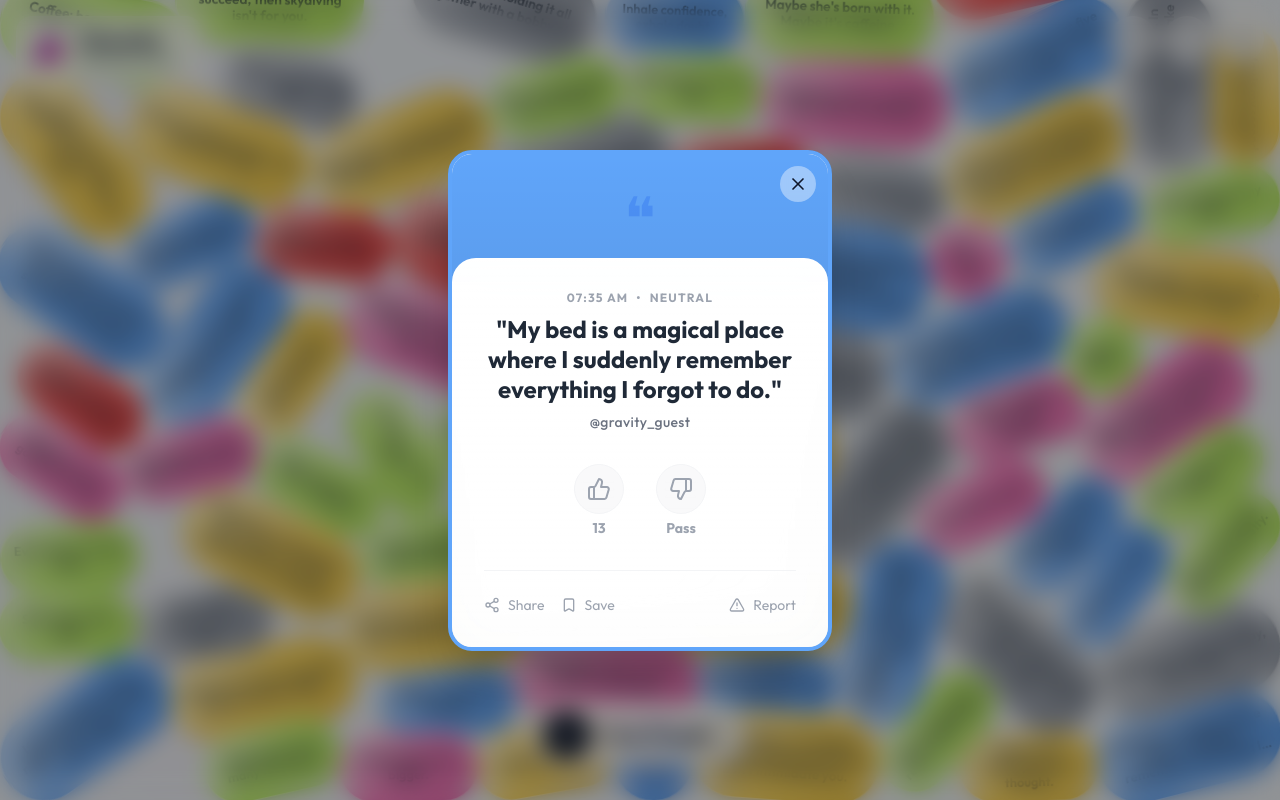
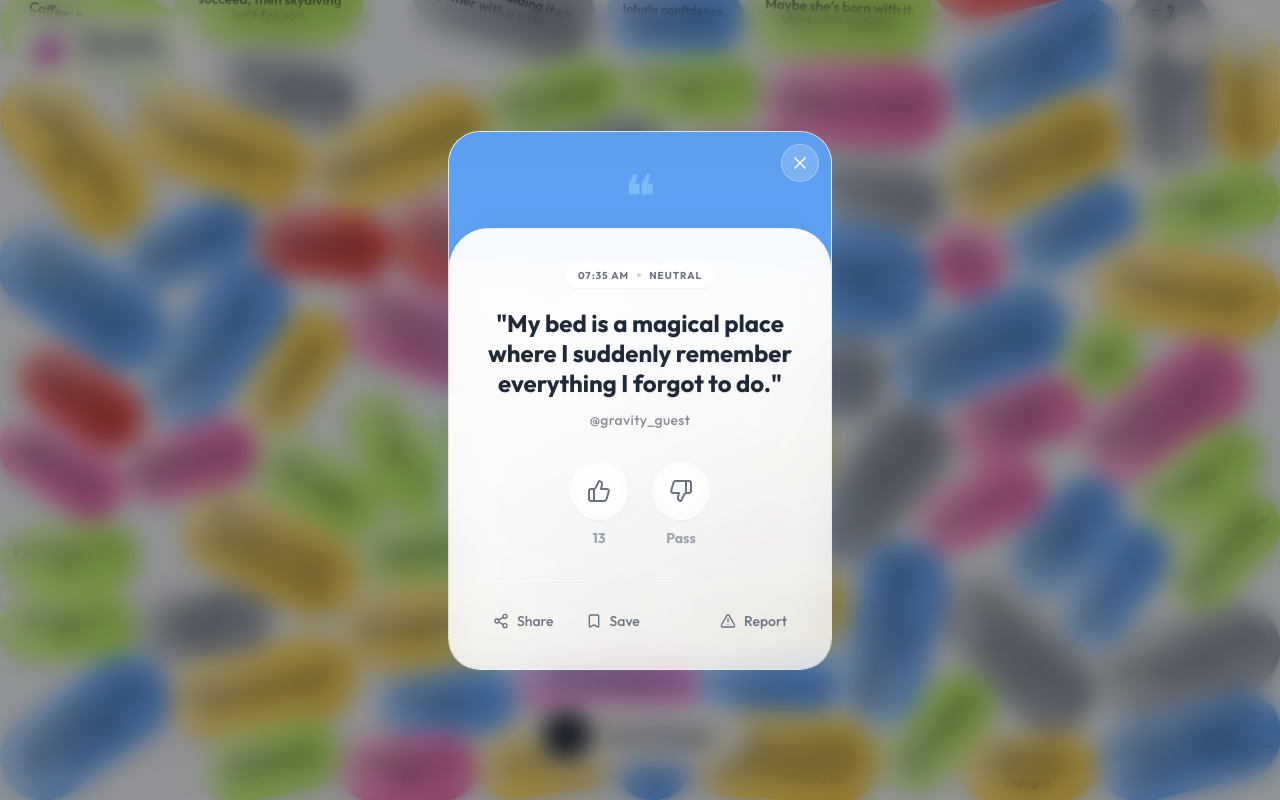
Before and after one commit to phalla-doll/gravity-post, a React (Vite) app: page / in a window 1280 px wide. Both pictures are taken after a click on the element 1187 px from the left and 746 px from the top of the page. Built offline with nearby package versions, Linux system fonts and the light colour scheme; no server answers.

Commit message:
refactor: Improve PostDetailModal styling and UX
Enhances the visual appearance and user experience of the Post Detail Modal.
This includes softer gradients, rounded corners, and a subtle colored shadow to better match the post's mood. The close button is also made more prominent and accessible.

```diff
--- a/components/PostDetailModal.tsx
+++ b/components/PostDetailModal.tsx
@@ -53,56 +53,67 @@ const PostDetailModal: React.FC<PostDetailModalProps> = ({
       onClick={onClose}
     >
       <div
-        className="relative bg-gradient-to-br from-white/95 to-white/85 backdrop-blur-xl border border-white/60 rounded-3xl shadow-2xl w-full max-w-sm overflow-hidden animate-in zoom-in-95 duration-200 border-4"
-        style={{ borderColor: post.color }}
+        className="relative bg-gradient-to-br from-white/80 to-white/40 backdrop-blur-2xl border border-white/60 rounded-[2rem] w-full max-w-sm overflow-hidden animate-in zoom-in-95 duration-200"
+        style={{
+            boxShadow: `0 25px 50px -12px ${post.color}50` // Soft colored shadow
+        }}
         onClick={(e) => e.stopPropagation()}
       >
-        <button
-          onClick={onClose}
-          className="absolute top-3 right-3 p-2 bg-white/40 hover:bg-white/80 rounded-full transition z-10 backdrop-blur-sm"
-        >
-          <X size={20} />
-        </button>
-
+        {/* Header - Mood Color */}
         <div
           className="h-32 w-full flex items-center justify-center p-6 relative"
           style={{ backgroundColor: post.color }}
         >
-           <div className="absolute inset-0 bg-gradient-to-b from-transparent to-black/5 pointer-events-none" />
-           {/* Decorative Mood Icon/Text could go here */}
-           <span className="text-6xl opacity-20 filter grayscale contrast-200 mix-blend-overlay">
+           {/* Soft gradient overlay for depth */}
+           <div className="absolute inset-0 bg-gradient-to-b from-black/5 to-transparent pointer-events-none" />
+
+           <button
+            onClick={onClose}
+            className="absolute top-3 right-3 p-2 bg-white/20 hover:bg-white/40 text-white rounded-full transition z-10 backdrop-blur-md border border-white/30"
+          >
+            <X size={20} />
+          </button>
+
+           <span className="text-6xl opacity-30 filter contrast-200 mix-blend-overlay text-white select-none">
              ❝
            </span>
         </div>
 
-        <div className="p-8 text-center -mt-6 bg-gradient-to-b from-white to-white/80 backdrop-blur-xl rounded-t-3xl relative">
-            <div className="text-xs font-bold text-gray-400 uppercase tracking-widest mb-2 flex items-center justify-center gap-2">
-              <span>{new Date(post.createdAt).toLocaleTimeString([], { hour: '2-digit', minute:'2-digit' })}</span>
-              <span>•</span>
-              <span>{post.sentiment}</span>
+        {/* Content Body - Glassmorphism */}
+        <div className="p-8 text-center -mt-8 bg-gradient-to-b from-white/95 via-white/80 to-white/60 backdrop-blur-xl rounded-t-[2.5rem] relative border-t border-white/60 shadow-[0_-10px_40px_rgba(0,0,0,0.05)]">
+
+            {/* Metadata Pill */}
+            <div className="inline-flex items-center justify-center gap-2 px-3 py-1 rounded-full bg-white/50 border border-white/60 backdrop-blur-sm mb-5 shadow-sm">
+                <span className="text-[10px] font-bold text-gray-500 uppercase tracking-widest">
+                    {new Date(post.createdAt).toLocaleTimeString([], { hour: '2-digit', minute:'2-digit' })}
+                </span>
+                <span className="w-1 h-1 rounded-full bg-gray-400/50"></span>
+                <span className="text-[10px] font-bold text-gray-500 uppercase tracking-widest">{post.sentiment}</span>
             </div>
 
-            <p className="text-2xl font-bold text-gray-800 leading-tight mb-2">
+            <p className="text-2xl font-bold text-gray-800 leading-tight mb-3 drop-shadow-sm">
               "{post.text}"
             </p>
 
-            {/* Username Display */}
-            <p className="text-sm font-medium text-gray-500 mb-8 tracking-wide">
+            <p className="text-sm font-medium text-gray-500 mb-8 tracking-wide flex items-center justify-center gap-1 opacity-80">
               {username}
             </p>
 
-            <div className="flex items-center justify-center gap-8">
+            {/* Actions */}
+            <div className="flex items-center justify-center gap-6">
               {/* Upvote Button */}
               <button
                 onClick={() => handleVote(1)}
                 className={`
-                  flex flex-col items-center gap-1 transition-all duration-300 ease-[cubic-bezier(0.34,1.56,0.64,1)]
-                  ${animatingBtn === 1 ? 'scale-125 text-green-500' : (hasVoted === 1 ? 'text-green-600 scale-110' : 'text-gray-400 hover:text-gray-600 hover:scale-105')}
+                  flex flex-col items-center gap-2 transition-all duration-300
+                  ${animatingBtn === 1 ? 'scale-110' : 'hover:scale-105'}
                 `}
               >
                 <div className={`
-                  p-3 rounded-full transition-all duration-300 backdrop-blur-sm
-                  ${animatingBtn === 1 ? 'bg-green-200 ring-4 ring-green-100 shadow-lg' : (hasVoted === 1 ? 'bg-green-100' : 'bg-gray-100/50 border border-gray-100')}
+                  p-4 rounded-full transition-all duration-300 backdrop-blur-md border shadow-sm
+                  ${hasVoted === 1
+                    ? 'bg-green-400/20 border-green-400/50 text-green-700 shadow-green-200'
+                    : 'bg-white/40 border-white/60 text-gray-500 hover:bg-white/60'}
                 `}>
                   <ThumbsUp
                     size={24}
@@ -110,20 +121,24 @@ const PostDetailModal: React.FC<PostDetailModalProps> = ({
                     fill={hasVoted === 1 ? "currentColor" : "none"}
                   />
                 </div>
-                <span className="font-bold text-sm">{post.upvotes + (hasVoted === 1 ? 1 : 0)}</span>
+                <span className={`font-bold text-sm ${hasVoted === 1 ? 'text-green-600' : 'text-gray-400'}`}>
+                    {post.upvotes + (hasVoted === 1 ? 1 : 0)}
+                </span>
               </button>
 
               {/* Downvote Button */}
               <button
                 onClick={() => handleVote(-1)}
                 className={`
-                  flex flex-col items-center gap-1 transition-all duration-300 ease-[cubic-bezier(0.34,1.56,0.64,1)]
-                  ${animatingBtn === -1 ? 'scale-125 text-red-500' : (hasVoted === -1 ? 'text-red-600 scale-110' : 'text-gray-400 hover:text-gray-600 hover:scale-105')}
+                  flex flex-col items-center gap-2 transition-all duration-300
+                  ${animatingBtn === -1 ? 'scale-110' : 'hover:scale-105'}
                 `}
               >
                 <div className={`
-                  p-3 rounded-full transition-all duration-300 backdrop-blur-sm
-                  ${animatingBtn === -1 ? 'bg-red-200 ring-4 ring-red-100 shadow-lg' : (hasVoted === -1 ? 'bg-red-100' : 'bg-gray-100/50 border border-gray-100')}
+                  p-4 rounded-full transition-all duration-300 backdrop-blur-md border shadow-sm
+                  ${hasVoted === -1
+                    ? 'bg-red-400/20 border-red-400/50 text-red-600 shadow-red-200'
+                    : 'bg-white/40 border-white/60 text-gray-500 hover:bg-white/60'}
                 `}>
                   <ThumbsDown
                     size={24}
@@ -131,18 +146,20 @@ const PostDetailModal: React.FC<PostDetailModalProps> = ({
                     fill={hasVoted === -1 ? "currentColor" : "none"}
                   />
                 </div>
-                <span className="font-bold text-sm">Pass</span>
+                <span className={`font-bold text-sm ${hasVoted === -1 ? 'text-red-600' : 'text-gray-400'}`}>
+                    Pass
+                </span>
               </button>
             </div>
 
-            <div className="mt-8 pt-6 border-t border-gray-100 flex justify-between items-center text-gray-400">
-              <div className="flex gap-4">
-                <button className="flex items-center gap-2 hover:text-purple-600 transition text-sm">
+            <div className="mt-8 pt-6 border-t border-white/40 flex justify-between items-center text-gray-500">
+              <div className="flex gap-2">
+                <button className="flex items-center gap-2 hover:text-purple-600 transition text-sm font-medium hover:bg-white/30 px-3 py-1.5 rounded-lg">
                   <Share2 size={16} /> Share
                 </button>
                 <button
                   onClick={() => onToggleSave(post.id)}
-                  className={`flex items-center gap-2 transition text-sm ${isSaved ? 'text-blue-600 font-bold' : 'hover:text-blue-600'}`}
+                  className={`flex items-center gap-2 transition text-sm font-medium hover:bg-white/30 px-3 py-1.5 rounded-lg ${isSaved ? 'text-blue-600' : 'hover:text-blue-600'}`}
                 >
                   <Bookmark size={16} fill={isSaved ? "currentColor" : "none"} /> {isSaved ? 'Saved' : 'Save'}
                 </button>
@@ -151,7 +168,7 @@ const PostDetailModal: React.FC<PostDetailModalProps> = ({
               <button
                 onClick={handleReport}
                 disabled={hasReported}
-                className={`flex items-center gap-2 transition text-sm ${hasReported ? 'text-red-300' : 'hover:text-red-500'}`}
+                className={`flex items-center gap-2 transition text-sm font-medium px-3 py-1.5 rounded-lg hover:bg-white/30 ${hasReported ? 'text-red-400' : 'hover:text-red-500'}`}
               >
                 <AlertTriangle size={16} /> {hasReported ? 'Reported' : 'Report'}
               </button>
```
